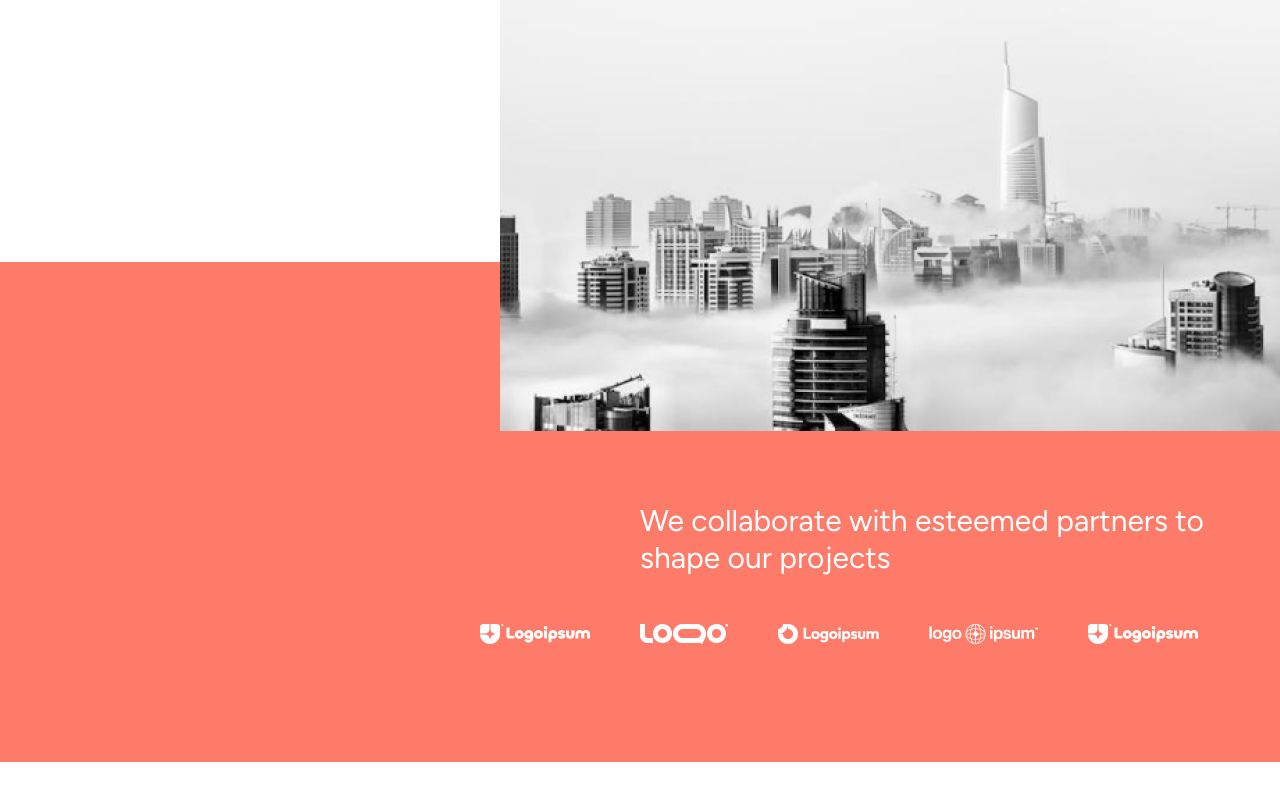
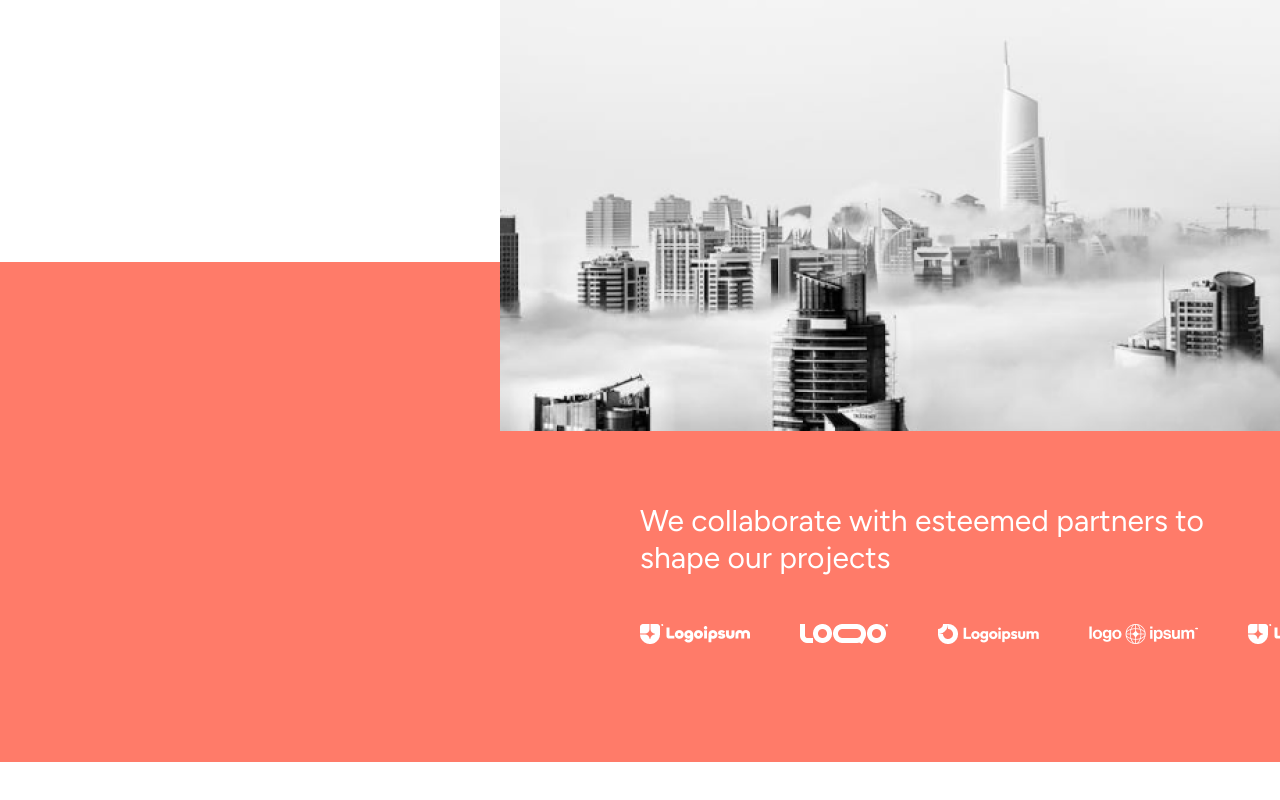
Before and after one commit to gabrieljcoutinho/Projeto-Archi-Firm, a React (Create React App) app: page / in a window 1280 px wide. Shown: the part 1872-2672 px from the top of the page. Built offline with nearby package versions, Linux system fonts and the light colour scheme.

Commit message:
moviemtnação

```diff
--- a/src/Css/faixaLaranjaSeparandoConteudo.css
+++ b/src/Css/faixaLaranjaSeparandoConteudo.css
@@ -21,7 +21,7 @@
 .listaSectionFaixaNaTela {
     display: flex;
     padding-top: 3rem;
-    padding-left: 30rem;
+    padding-left: 40rem;
     gap: 50px;
 }
 
```
